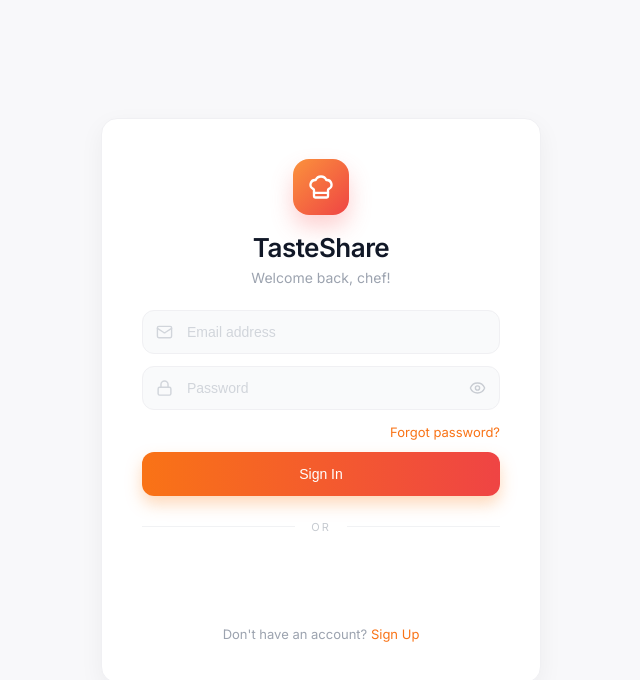
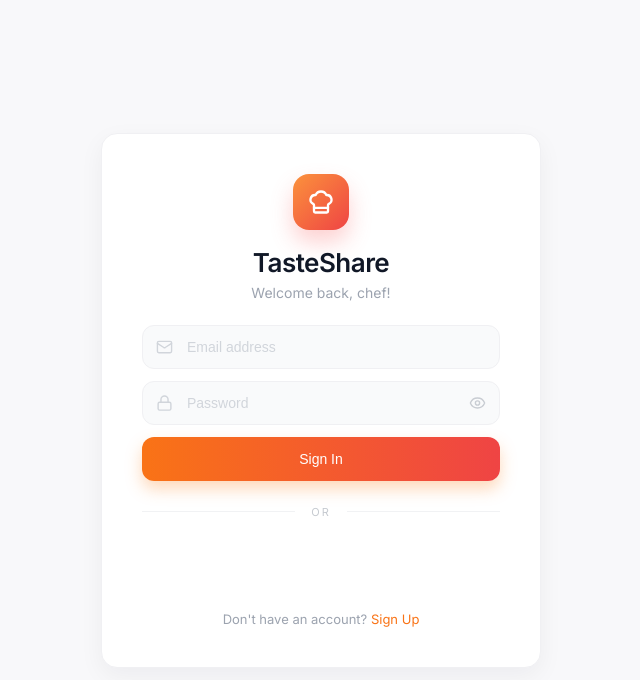
Before and after one commit to yahavHalfon/InternetApplications-Final-TasteShare-YahavRotem, a React (Vite) app in the folder client/internetapplications-final-tasteshare-yahavrotem-client/: page / in a window 1280 px wide. Shown: the top 680 px of the page, without its empty margins (319-959 px from the left). Built offline with nearby package versions, Linux system fonts and the light colour scheme; no server answers.

Commit message:
Fix UI: remove forget password button

```diff
--- a/client/internetapplications-final-tasteshare-yahavrotem-client/src/App.css
+++ b/client/internetapplications-final-tasteshare-yahavrotem-client/src/App.css
@@ -129,12 +129,6 @@
 
 .toggle-password:hover {
   color: #6b7280;
-}
-
-.forgot-row {
-  display: flex;
-  justify-content: flex-end;
-  margin-top: 2px;
 }
 
 .text-link {
--- a/client/internetapplications-final-tasteshare-yahavrotem-client/src/App.tsx
+++ b/client/internetapplications-final-tasteshare-yahavrotem-client/src/App.tsx
@@ -399,12 +399,6 @@ function App() {
                 </button>
               </div>
 
-              <div className="forgot-row">
-                <button type="button" className="text-link">
-                  Forgot password?
-                </button>
-              </div>
-
               <button type="submit" className="btn-gradient" disabled={isSubmitting}>
                 {isSubmitting ? "Signing in..." : "Sign In"}
               </button>
```
